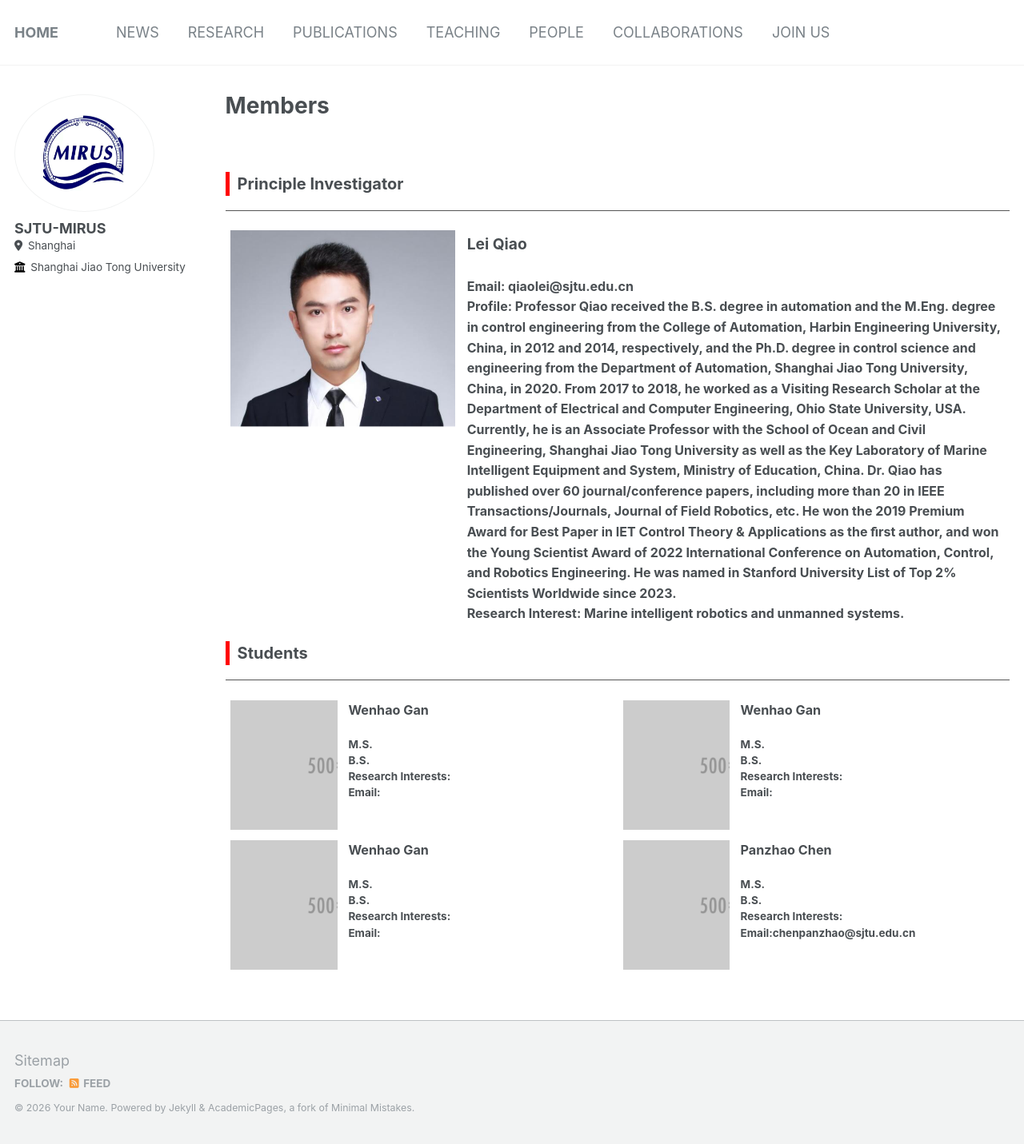
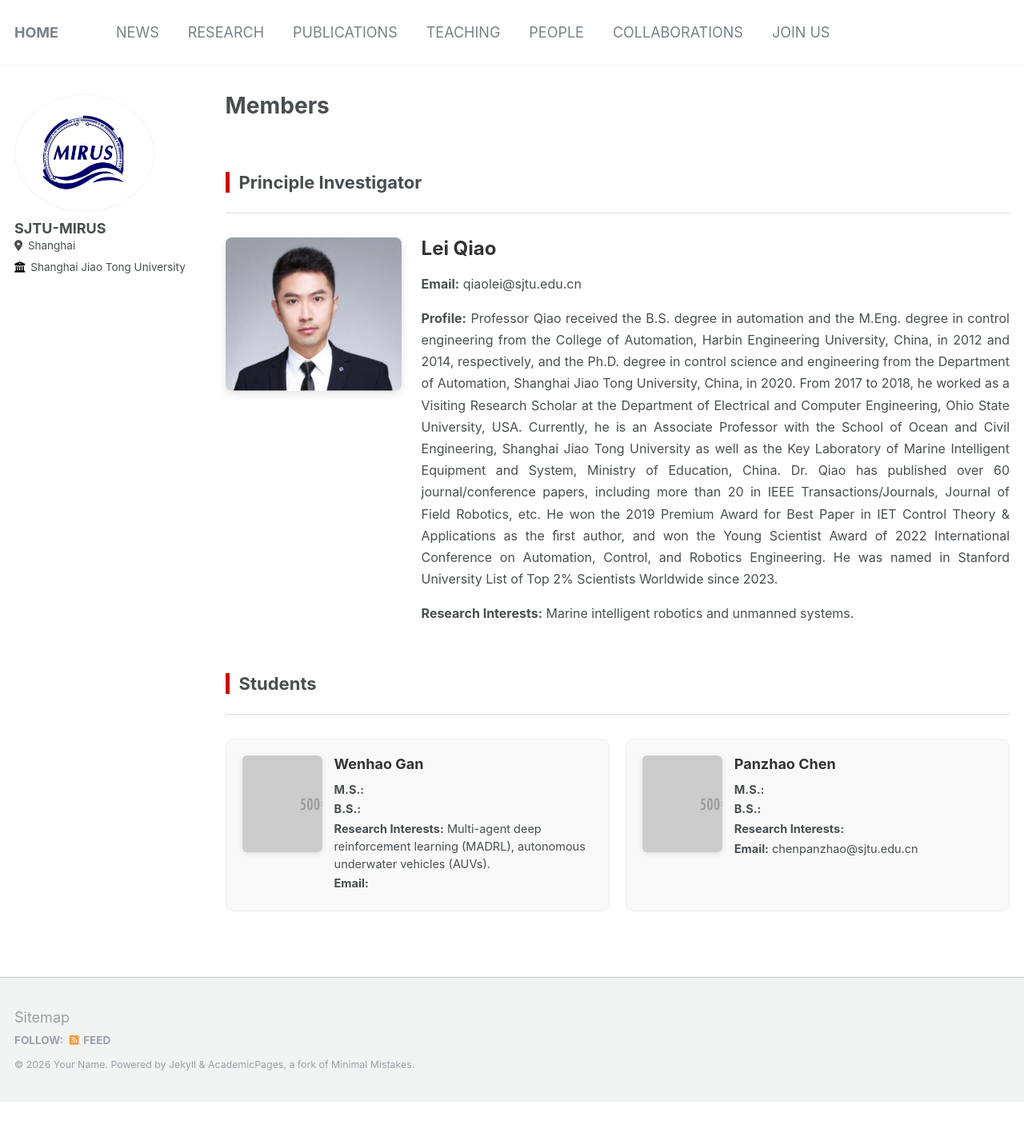
Before and after one commit to SJTU-MIRUS/MIRUS.github.io, a Jekyll site: the page built from _pages/people.md, in a window 1280 px wide. Shown: the whole page at 80% size. Built offline with Jekyll 4.4.1, drawn with Linux system fonts in a browser that asks for light colours; after the commit the page ends 1378 px from its top, so only the background shows below that.

```diff
--- a/_pages/people.md
+++ b/_pages/people.md
@@ -5,79 +5,59 @@ permalink: /people/
 author_profile: true
 ---
 
-<br> <!-- 这里添加了一个空行 -->
+<br>
 
-<div style="border-left: 5px solid #ff0000; padding-left: 10px;">
-<span style="font-size: 20px;"><b>Principle Investigator</b></span>
+<div style="border-left: 5px solid #cc0000; padding-left: 12px; margin-bottom: 25px;">
+  <h2 style="margin: 0; font-size: 22px;">Principle Investigator</h2>
+</div>
+<hr style="height: 1px; border: none; background-color: #ddd; margin-bottom: 30px;" />
+
+<div style="display: flex; flex-wrap: wrap; gap: 25px; margin-bottom: 60px; align-items: flex-start;">
+  <div style="flex: 0 0 220px; margin: 0 auto;">
+    <img src="../images/LeiQiao.png" alt="Lei Qiao" style="width: 100%; max-width: 220px; border-radius: 8px; box-shadow: 0 4px 12px rgba(0,0,0,0.1); display: block;">
+  </div>
+  <div style="flex: 1; min-width: 300px; font-size: 16px; line-height: 1.7;">
+    <h3 style="margin-top: 0; margin-bottom: 15px; font-size: 24px; color: #333;">Lei Qiao</h3>
+    <p style="margin-bottom: 10px;"><strong>Email:</strong> qiaolei@sjtu.edu.cn</p>
+    <p style="margin-bottom: 10px; text-align: justify;"><strong>Profile:</strong> Professor Qiao received the B.S. degree in automation and the M.Eng. degree in control engineering from the College of Automation, Harbin Engineering University, China, in 2012 and 2014, respectively, and the Ph.D. degree in control science and engineering from the Department of Automation, Shanghai Jiao Tong University, China, in 2020. From 2017 to 2018, he worked as a Visiting Research Scholar at the Department of Electrical and Computer Engineering, Ohio State University, USA. Currently, he is an Associate Professor with the School of Ocean and Civil Engineering, Shanghai Jiao Tong University as well as the Key Laboratory of Marine Intelligent Equipment and System, Ministry of Education, China. Dr. Qiao has published over 60 journal/conference papers, including more than 20 in IEEE Transactions/Journals, Journal of Field Robotics, etc. He won the 2019 Premium Award for Best Paper in IET Control Theory & Applications as the ﬁrst author, and won the Young Scientist Award of 2022 International Conference on Automation, Control, and Robotics Engineering. He was named in Stanford University List of Top 2% Scientists Worldwide since 2023.</p>
+    <p style="margin-bottom: 0;"><strong>Research Interests:</strong> Marine intelligent robotics and unmanned systems.</p>
+  </div>
 </div>
 
-<hr style="height:1px;border:none;border-top:1px solid #555555;" />
-<table style="width: 100%; border: 0; border-collapse: collapse;">
-  <colgroup>
-    <col style="width: 30%;">
-    <col style="width: 70%;">
-  </colgroup>
-  <tr>
-    <th style="border: 0; vertical-align: top; width: 30%;"><img src='../images/LeiQiao.png' style="display: block; margin: auto;"></th>
-    <th style="border: 0; text-align: left; vertical-align: top; font-size: 16px; line-height: 1.6;">
-      <span style="font-size: larger;">Lei Qiao</span> <br><br>
-      Email: qiaolei@sjtu.edu.cn<br>
-      Profile: Professor Qiao received the B.S. degree in automation and the M.Eng. degree in control engineering from the College of Automation, Harbin Engineering University, China, in 2012 and 2014, respectively, and the Ph.D. degree in control science and engineering from the Department of Automation, Shanghai Jiao Tong University, China, in 2020. From 2017 to 2018, he worked as a Visiting Research Scholar at the Department of Electrical and Computer Engineering, Ohio State University, USA. Currently, he is an Associate Professor with the School of Ocean and Civil Engineering, Shanghai Jiao Tong University as well as the Key Laboratory of Marine Intelligent Equipment and System, Ministry of Education, China. Dr. Qiao has published over 60 journal/conference papers, including more than 20 in IEEE Transactions/Journals, Journal of Field Robotics, etc. He won the 2019 Premium Award for Best Paper in IET Control Theory & Applications as the ﬁrst author, and won the Young Scientist Award of 2022 International Conference on Automation, Control, and Robotics Engineering. He was named in Stanford University List of Top 2% Scientists Worldwide since 2023. <span style="font-weight: normal;">  </span>  <br>
-      Research Interest: Marine intelligent robotics and unmanned systems. <span style="font-weight: normal;">  </span>
-    </th>
-  </tr>
-</table>
 
+<div style="border-left: 5px solid #cc0000; padding-left: 12px; margin-bottom: 25px;">
+  <h2 style="margin: 0; font-size: 22px;">Students</h2>
+</div>
+<hr style="height: 1px; border: none; background-color: #ddd; margin-bottom: 30px;" />
 
-<div style="border-left: 5px solid #ff0000; padding-left: 10px;">
-<span style="font-size: 20px;"><b>Students</b></span>
-</div>
+<div style="display: grid; grid-template-columns: repeat(auto-fill, minmax(340px, 1fr)); gap: 20px; margin-bottom: 40px;">
 
-<hr style="height:1px;border:none;border-top:1px solid #555555;" />
-<table style="width: 100%; border: 0; border-collapse: collapse;">
-  <colgroup>
-    <col style="width: 15%;">
-    <col style="width: 35%;">
-      <col style="width: 15%;">
-    <col style="width: 35%;">
-  </colgroup>
-  <tr>
-    <th style="border: 0;width: 15%"><img src='../images/TestIcon.png' style="display: block; margin: auto;"></th>
-    <th style="border: 0;text-align: left;vertical-align: top;">
-    <span style="font-size: larger;">Wenhao Gan</span> <br><br>
-    <b>M.S.</b> <br>
-    <b>B.S.</b> <br>
-    <b>Research Interests:</b> <br>
-    <b>Email:</b> <br>
-    </th>
-    <th style="border: 0;width: 15%"><img src='../images/TestIcon.png' style="display: block; margin: auto;"></th>
-    <th style="border: 0;text-align: left;vertical-align: top;">
-    <span style="font-size: larger;">Wenhao Gan</span> <br><br>
-    <b>M.S.</b> <br>
-    <b>B.S.</b> <br>
-    <b>Research Interests:</b> <br>
-    <b>Email:</b> <br>
-    </th>
-  </tr>
-  <tr>
-    <th style="border: 0;width: 15%"><img src='../images/TestIcon.png' style="display: block; margin: auto;"></th>
-    <th style="border: 0;text-align: justify;vertical-align: top;">
-    <span style="font-size: larger;">Wenhao Gan</span> <br><br>
-    <b>M.S.</b> <br>
-    <b>B.S.</b> <br>
-    <b>Research Interests:</b> <br>
-    <b>Email:</b> <br>
-    </th>
-    <th style="border: 0;width: 15%"><img src='../images/TestIcon.png' style="display: block; margin: auto;"></th>
-    <th style="border: 0;text-align: left;vertical-align: top;">
-    <span style="font-size: larger;">Panzhao Chen</span> <br><br>
-    <b>M.S.</b> <br>
-    <b>B.S.</b> <br>
-    <b>Research Interests:</b> <br>
-    <b>Email:</b>chenpanzhao@sjtu.edu.cn<br>
-    </th>
-  </tr>
-</table>
+  <div style="display: flex; gap: 15px; padding: 20px; background-color: #f9f9f9; border-radius: 10px; border: 1px solid #eee; transition: transform 0.2s ease;">
+    <div style="flex: 0 0 100px;">
+      <img src="../images/TestIcon.png" alt="Wenhao Gan" style="width: 100%; max-width: 100px; border-radius: 6px; box-shadow: 0 2px 6px rgba(0,0,0,0.1);">
+    </div>
+    <div style="flex: 1; font-size: 14.5px; line-height: 1.5; word-break: break-word;">
+      <h4 style="margin: 0 0 10px 0; font-size: 18px; color: #333;">Wenhao Gan</h4>
+      <p style="margin: 3px 0;"><strong>M.S.:</strong> </p>
+      <p style="margin: 3px 0;"><strong>B.S.:</strong> </p>
+      <p style="margin: 3px 0;"><strong>Research Interests:</strong> Multi-agent deep reinforcement learning (MADRL), autonomous underwater vehicles (AUVs).</p>
+      <p style="margin: 3px 0;"><strong>Email:</strong> </p>
+    </div>
+  </div>
 
+  <div style="display: flex; gap: 15px; padding: 20px; background-color: #f9f9f9; border-radius: 10px; border: 1px solid #eee; transition: transform 0.2s ease;">
+    <div style="flex: 0 0 100px;">
+      <img src="../images/TestIcon.png" alt="Panzhao Chen" style="width: 100%; max-width: 100px; border-radius: 6px; box-shadow: 0 2px 6px rgba(0,0,0,0.1);">
+    </div>
+    <div style="flex: 1; font-size: 14.5px; line-height: 1.5; word-break: break-word;">
+      <h4 style="margin: 0 0 10px 0; font-size: 18px; color: #333;">Panzhao Chen</h4>
+      <p style="margin: 3px 0;"><strong>M.S.:</strong> </p>
+      <p style="margin: 3px 0;"><strong>B.S.:</strong> </p>
+      <p style="margin: 3px 0;"><strong>Research Interests:</strong> </p>
+      <p style="margin: 3px 0;"><strong>Email:</strong> chenpanzhao@sjtu.edu.cn</p>
+    </div>
+  </div>
+
+  </div>
 
 {% include base_path %}
```
Also changed, not shown: _pages/about.md (+1 -3 lines), _pages/publications.md (+38 -38 lines).
